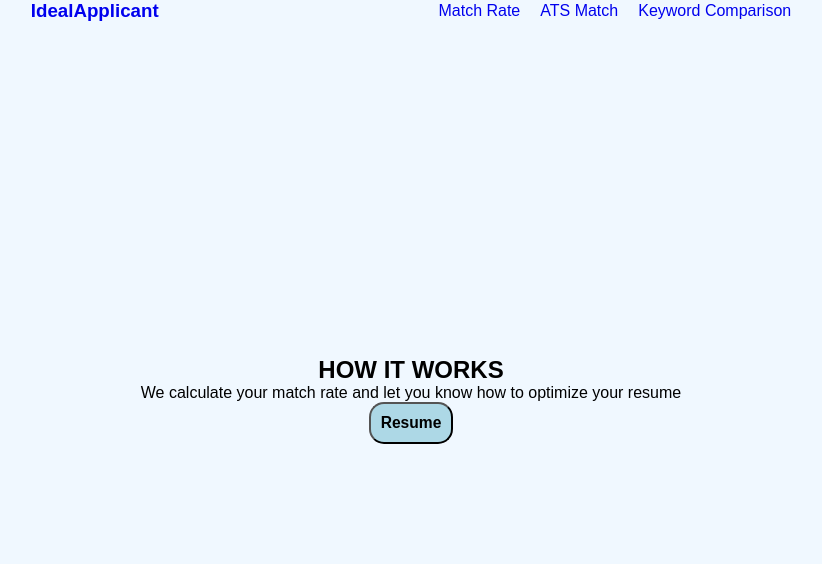
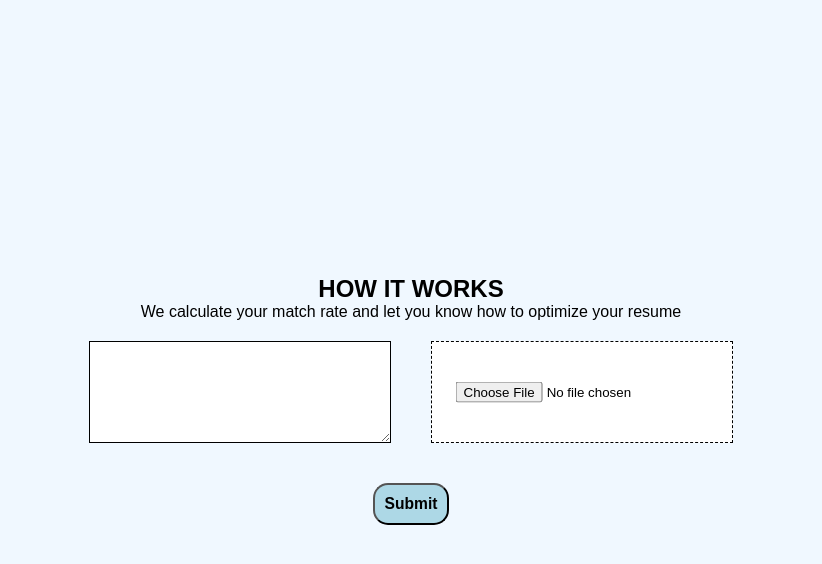
Before and after one commit to yocodigo/ResuMatch, a React (Create React App) app: page / in a window 1280 px wide. Shown: the top 564 px of the page, without its empty margins (229-1051 px from the left). Built offline with nearby package versions, Linux system fonts and the light colour scheme.

Commit message:
redesign how itwork component

```diff
--- a/src/App.js
+++ b/src/App.js
@@ -1,18 +1,13 @@
 import React, { Component } from 'react';
-import Header from './components/header/Header';
+// import Header from './components/header/Header';
 import HowItWorks from './components/howitworks/howitworks';
-// import MatchRate from './components/matchrate/matchrate';
-// import Ats from './components/ats/ats';
-// import Keyword from './components/keyword/keyword';
 
 class App extends Component {
   render() {
     return (
       <main>
-        <Header />
         <HowItWorks />
       </main>
-
     );
   }
 }
--- a/src/components/howitworks/howitworks.js
+++ b/src/components/howitworks/howitworks.js
@@ -1,12 +1,51 @@
 import React from 'react';
 import './index.css'
 
-const HowItWorks = props => (
-  <section>
-     <h1>HOW IT WORKS</h1>
-     <p>We calculate your match rate and let you know how to optimize your resume</p>
-     <button><h3>Resume</h3></button>
-  </section>
-);
+class HowItWorks extends React.Component {
+  constructor(props){
+    super(props)
+    this.fileUpload = null
+    this.requirements = null
+
+    this.onChange = this.onChange.bind(this)
+    this.onFile = this.onFile.bind(this)
+    this.onClick = this.onClick.bind(this)
+  }
+
+  onChange(e){
+    this.requirements = e.target.value
+  }
+
+  onFile(e){
+    this.fileUpload = e.target.files
+  }
+
+  onClick(){
+    document.querySelector('textarea').textContent = ''
+    document.querySelector('.result').textContent = 'Hello'
+  }
+
+  render(){
+    return (
+      <section>
+        <h1>HOW IT WORKS</h1>
+        <p>We calculate your match rate and let you know how to optimize your resume</p>
+        <form className="matching">
+          <textarea onChange={this.onChange}></textarea>
+          <div className="drag_and_drop">
+            <input type="file" onChange={this.onFile}/>
+          </div>
+        </form>
+        <button onClick={this.onClick}><h3>Submit</h3></button>
+        <span className="result"></span>
+      </section>
+    )
+  }
+}
+
+// const HowItWorks = props => {
+
+
+// }
 
 export default HowItWorks;
--- a/src/components/howitworks/index.css
+++ b/src/components/howitworks/index.css
@@ -3,4 +3,31 @@
   border-radius: 15px;
   outline: none;
   background-color: lightblue;
+  margin-top: 20px;
 }
+
+textarea, .drag_and_drop {
+  width: 300px;
+  height: 100px;
+  border: 1px solid black;
+  margin: 20px 20px;
+}
+textarea {
+  outline: none;
+}
+.drag_and_drop {
+  position: relative;
+  background-color: white;
+  border: 1px dashed black;
+}
+
+input {
+  position: absolute;
+  top: 50%;
+  left: 50%;
+  transform: translate(-50%, -50%)
+}
+
+.matching {
+  display: flex;
+}
```
Also changed, not shown: src/resume.txt (added).
